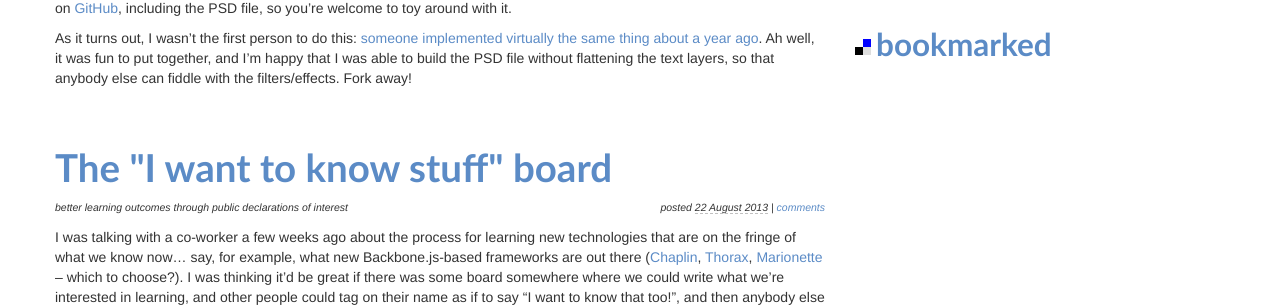
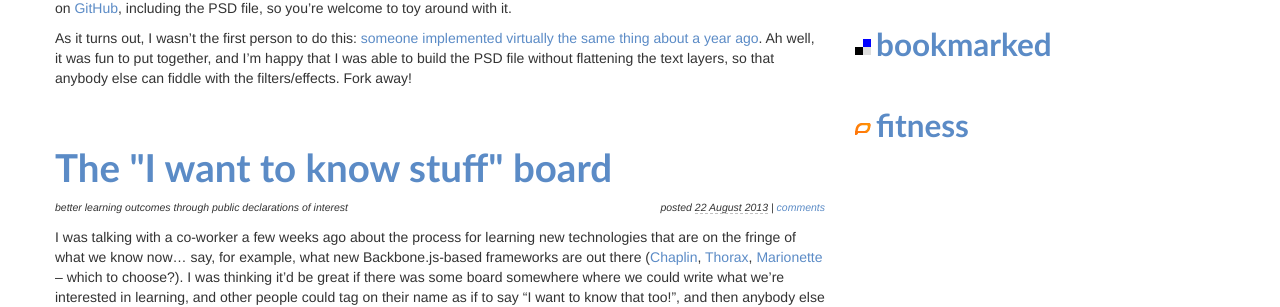
Before and after one commit to carpeliam/carpeliam.github.com, a Jekyll site: the page built from index.html, in a window 1280 px wide. Shown: the part 211-518 px from the top of the page. Built offline with Jekyll 4.4.1, drawn with Linux system fonts in a browser that asks for light colours; Markdown is read by kramdown in place of the engine named in the settings; the list of posts is cut into pages by our own code; comment, search, counter and statistics services are not loaded.

Commit message:
add dailymile to sidebar

```diff
--- a/_layouts/default.html
+++ b/_layouts/default.html
@@ -33,6 +33,9 @@
           </h2>
           <h2 id="delicious">
             <a href="http://delicious.com/carpeliam" title="carpeliam on del.icio.us">bookmarked</a>
+          </h2>
+          <h2 id="dailymile">
+            <a href="http://www.dailymile.com/people/carpeliam" title="carpeliam on dailymile">fitness</a>
           </h2>
         </div>
       </div>
--- a/css/site.css
+++ b/css/site.css
@@ -49,6 +49,9 @@
 }
 h2#delicious {
   background-image: url(/images/delicious_box.png);
+}
+h2#dailymile {
+  background-image: url(/images/dailymile.png);
 }
 
 
--- a/js/carpeliam.js
+++ b/js/carpeliam.js
@@ -24,8 +24,8 @@ $(function() {
       if (typeof console !== 'undefined' && console !== null) {
         console.log('SoundCloud: ' + error.message);
       }
-      return;
-    }
+      $('<div class="error">').text('Unable to retrieve audio.').insertAfter('#soundcloud');
+    } else {
       var $player = $('<div>').insertAfter('#soundcloud');
       var $list = $('<ul id="soundcloud_tracks">').insertAfter($player);
       for (var i in tracks) {
@@ -45,10 +45,11 @@ $(function() {
         $list.append($track);
       }
       $list.find('time').timeago();
+    }
   });
 
   $.getJSON('http://feeds.delicious.com/v2/json/carpeliam?count=5&callback=?').done(function(data) {
-    var $list = $('<ul id="delicious_bookmarks"/>').insertAfter($('#delicious'));
+    var $list = $('<ul id="delicious_bookmarks">').insertAfter('#delicious');
     for (var i in data) {
       $list.append(sideItemTemplate({
         title: data[i].d,
@@ -58,7 +59,23 @@ $(function() {
       }));
     }
     $list.find('time').timeago();
-  }).fail(function(jqXHR, textStatus, errorThrown) {
-    $('<div class="error"/>').text('Unable to retrieve bookmarks.').insertAfter($('#delicious'));
+  }).fail(function() {
+    $('<div class="error">').text('Unable to retrieve bookmarks.').insertAfter('#delicious');
+  });
+
+  $.getJSON('https://api.dailymile.com/people/carpeliam/entries.json?callback=?').done(function(data) {
+    var $list = $('<ul id="dailymile_entries">').insertAfter('#dailymile');
+    for (var i in data.entries) {
+      var entry = data.entries[i];
+      $list.append(sideItemTemplate({
+        title: entry.workout.title,
+        url: entry.url,
+        time: entry.at,
+        date: $.timeago.parse(entry.at).toString()
+      }));
+    }
+    $list.find('time').timeago();
+  }).fail(function() {
+    $('<div class="error">').text('Unable to retrieve entries.').insertAfter('#dailymile');
   });
 });
```
Also changed, not shown: images/dailymile.png (added). Lines whose indentation alone changed are shown as unchanged.
